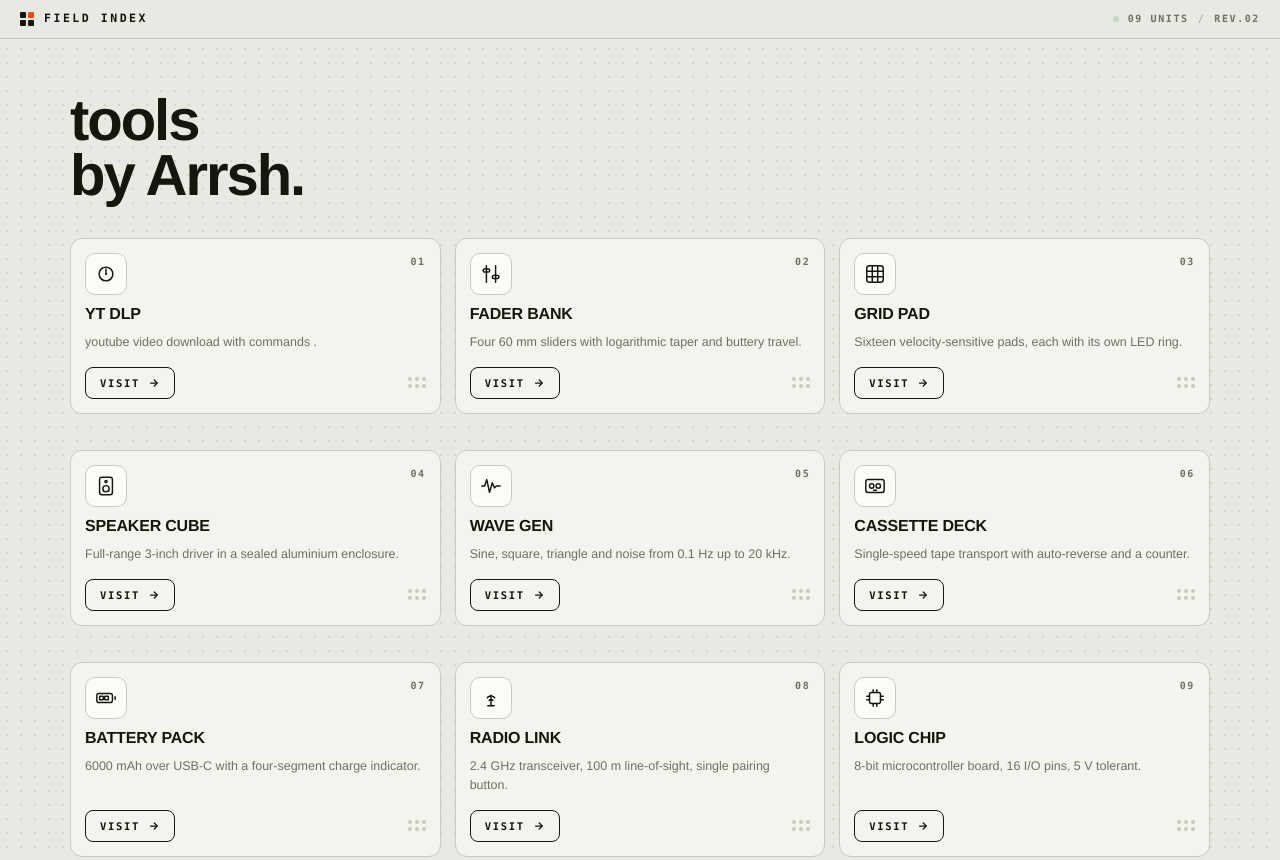
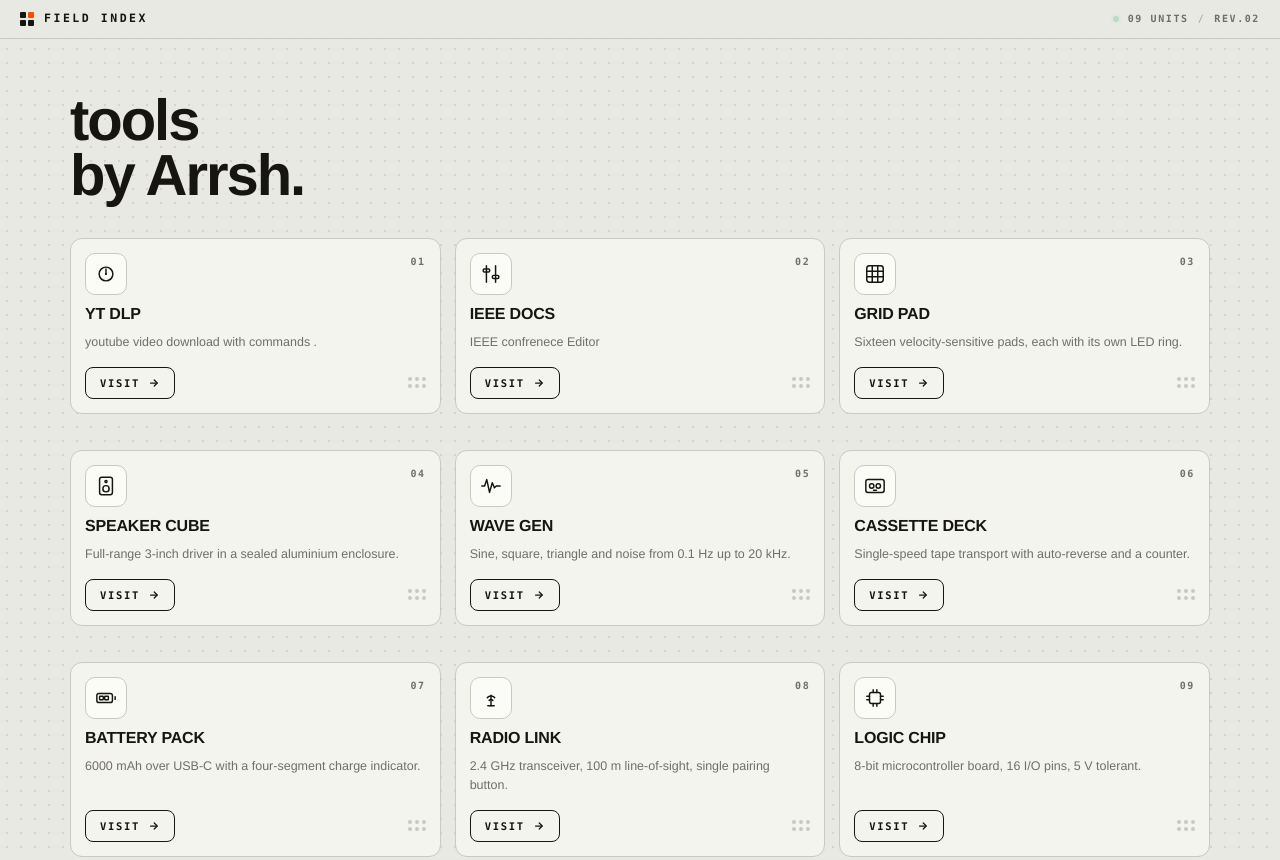
Before and after one commit to arshhx000/Arshad, a plain HTML site: page tools.html in a window 1280 px wide. Shown: the top 860 px of the page. Drawn offline with Linux system fonts and the light colour scheme.

Commit message:
Replace Fader Bank with IEEE DOCS in tools.html

```diff
--- a/tools.html
+++ b/tools.html
@@ -383,7 +383,7 @@
       accent: "#ff4b00",
       cards: [
         { name: "yt dlp",  desc: "youtube video download with commands .", icon: "knob",    url: "https://arshhx000.github.io/Arshad/yt_dlp_1080p_command_generator.html" },
-        { name: "Fader Bank",   desc: "Four 60 mm sliders with logarithmic taper and buttery travel.",       icon: "fader",   url: "https://example.com/x/fader-bank" },
+        { name: "IEEE DOCS",   desc: "IEEE confrenece Editor",       icon: "fader",   url: "https://arshhx000.github.io/Arshad/ieee.html" },
         { name: "Grid Pad",     desc: "Sixteen velocity-sensitive pads, each with its own LED ring.",        icon: "grid",    url: "https://example.com/x/grid-pad" }
       ]
     },
```
